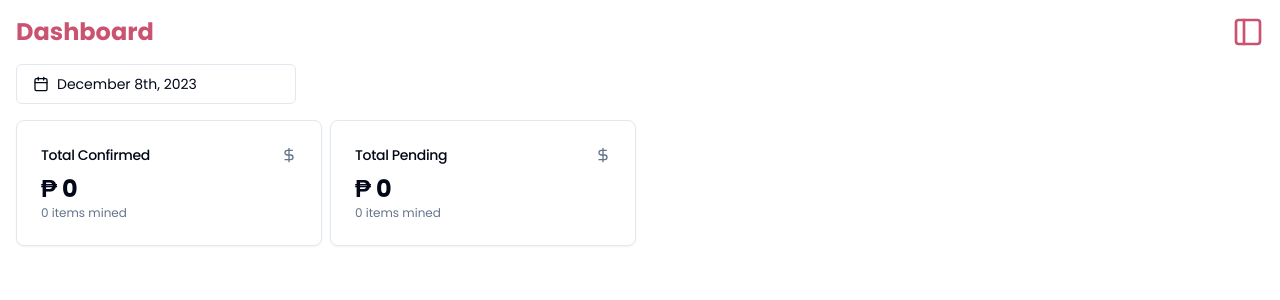
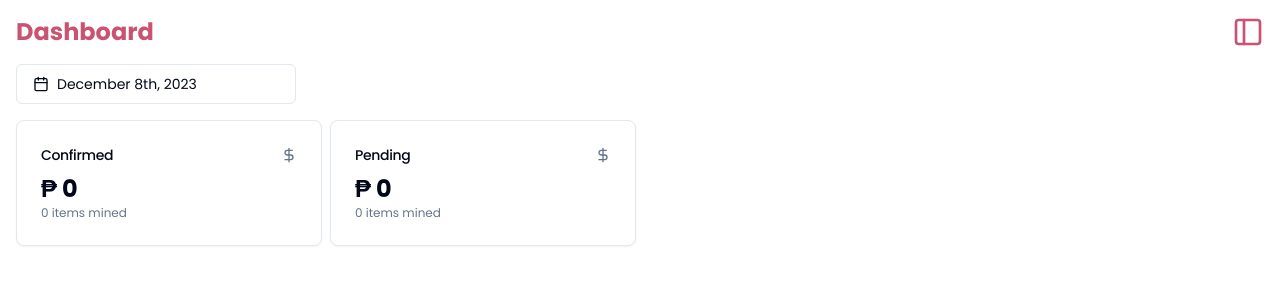
Before and after one commit to kieloBash/sideproject-shopee-dashboard, a Next.js app: page /dashboard in a window 1280 px wide. Shown: the top 300 px of the page. Built offline with nearby package versions, Linux system fonts and the light colour scheme; no server answers; the database is empty.

Commit message:
updated UI

```diff
--- a/components/page/dashboard/card/card.tsx
+++ b/components/page/dashboard/card/card.tsx
@@ -46,11 +46,6 @@ export function CardLists() {
     }
   });
 
-  console.log("Total Amount (Pending):", totalAmountByStatus["Pending"]);
-  console.log("Total Amount (Confirmed):", totalAmountByStatus["Confirmed"]);
-  console.log("Total Items (Pending):", totalItemsByStatus["Pending"]);
-  console.log("Total Items (Confirmed):", totalItemsByStatus["Confirmed"]);
-
   return (
     <div className="flex flex-col gap-4">
       <div className="w-full flex gap-2 justify-start items-center">
@@ -90,9 +85,7 @@ export function CardLists() {
       <div className="grid gap-2 grid-cols-2 lg:grid-cols-4">
         <Card>
           <CardHeader className="flex flex-row items-center justify-between space-y-0 pb-2">
-            <CardTitle className="text-sm font-medium">
-              Total Confirmed
-            </CardTitle>
+            <CardTitle className="text-sm font-medium">Confirmed</CardTitle>
             <svg
               xmlns="http://www.w3.org/2000/svg"
               viewBox="0 0 24 24"
@@ -117,7 +110,7 @@ export function CardLists() {
         </Card>
         <Card>
           <CardHeader className="flex flex-row items-center justify-between space-y-0 pb-2">
-            <CardTitle className="text-sm font-medium">Total Pending</CardTitle>
+            <CardTitle className="text-sm font-medium">Pending</CardTitle>
             <svg
               xmlns="http://www.w3.org/2000/svg"
               viewBox="0 0 24 24"
```
